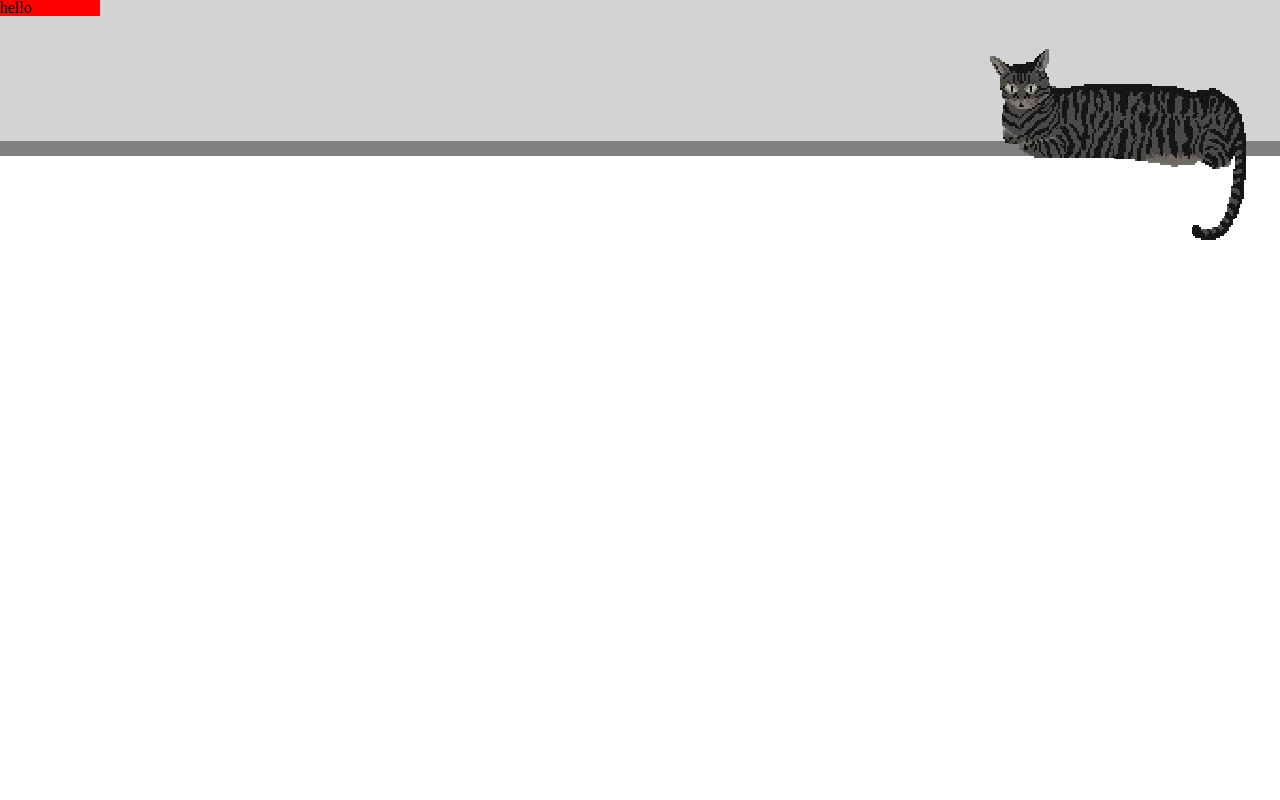
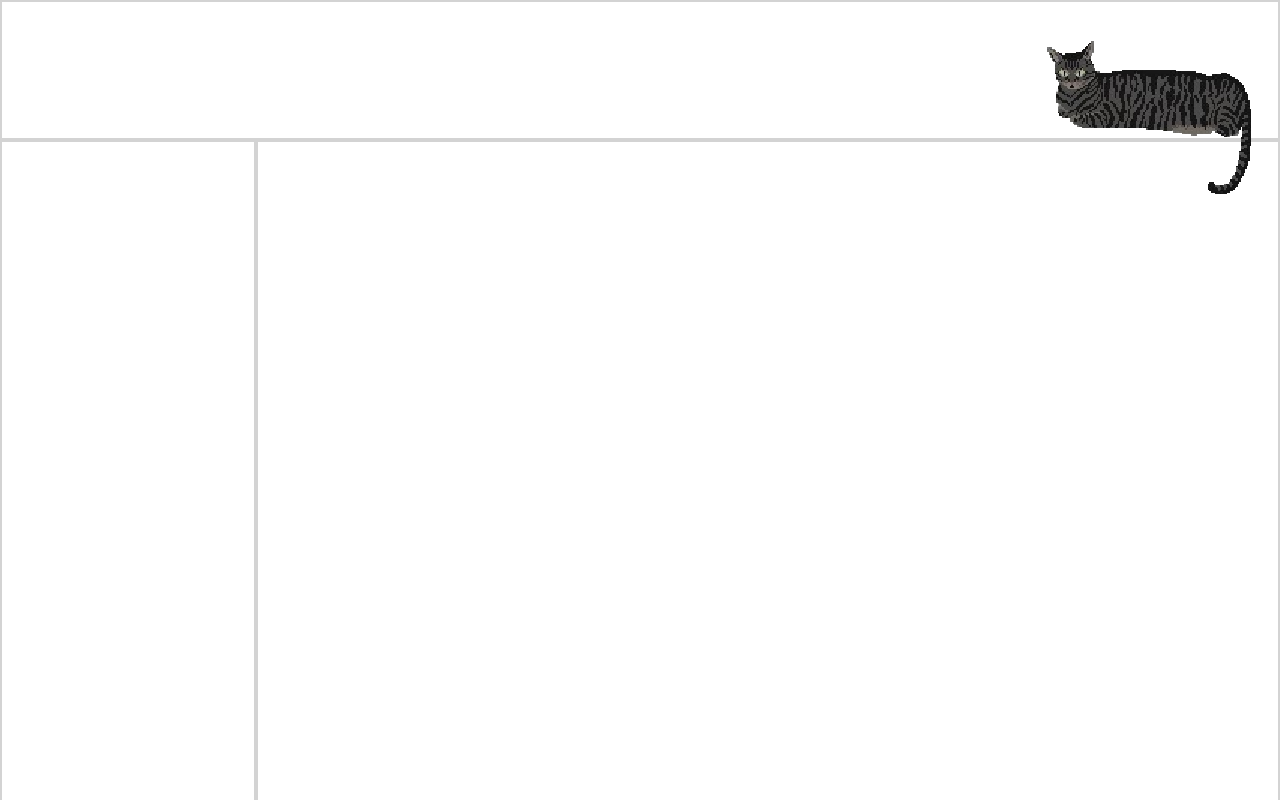
Before and after one commit to henryrossi/portfolio, a React app: page / in a window 1280 px wide. Shown: the top 800 px of the page. Built offline with nearby package versions, Linux system fonts and the light colour scheme; the HTML template or start-up script is replaced by a standard one.

Commit message:
elementary layout design

```diff
--- a/src/index.tsx
+++ b/src/index.tsx
@@ -13,13 +13,12 @@ const root = createRoot(reactEntry);
 root.render(
     <React.StrictMode>
         <div className='banner'>
-            <div className='left'>
-                <p>hello</p>
-            </div>
             <div className='right'>
                 <Pixels />
             </div>
             {/* <img src={Tuna} /> */}
         </div>
+        <div className='side-bar'></div>
+        <div className='projects'></div>
     </React.StrictMode>
 );
--- a/src/pixels.tsx
+++ b/src/pixels.tsx
@@ -5,18 +5,21 @@ export default function Pixels() {
     const ref = React.useRef(null);
 
     React.useEffect(() => {
-        if (ref.current != null) {
+        if (ref.current == null) {
+            return;
+        }
         const canvas = ref.current as HTMLCanvasElement;
         const ctx = canvas.getContext("2d");
-            if (ctx == null) return
+        if (ctx == null) {
+            return;
+        }
 
         const image = new Image();
         image.onload = () => {
             ctx.drawImage(image, 0, 0);
         };
         image.src = Tuna;
-        }
     });
 
-    return <canvas ref={ref} width="160" height="144"></canvas>
+    return <canvas ref={ref} width="160" height="144"></canvas>;
 }
--- a/src/reset.css
+++ b/src/reset.css
@@ -46,3 +46,7 @@ table {
 	border-collapse: collapse;
 	border-spacing: 0;
 }
+
+* {
+	box-sizing: border-box;
+}
--- a/src/style.css
+++ b/src/style.css
@@ -1,30 +1,31 @@
 .banner {
-    height: 141px;
+    height: 140px;
     width: 100%;
-    background-color: lightgray;
-    border-bottom: 15px solid grey;
-}
-
-.banner > .left {
-    float: left;
-    width: 100px;
-    background-color: red;
+    border: 2px solid lightgrey;
 }
 
 .banner > .right {
     float: right;
+    width: 240px;
 }
 
-.banner > img {
-    height: 700px;
-    image-rendering: pixelated;
-    image-rendering: crisp-edges;
+.side-bar {
+    display: inline-block;
+    width: 20%;
+    height: 900px;
+    border: 2px solid lightgrey;
+}
+
+.projects {
+    display: inline-block;
+    width: 80%;
+    height: 900px;
+    border: 2px solid lightgrey;
 }
 
 canvas {
-    width: 301px;
-    height: 270px;
+    width: 240px;
+    height: 216px;
     image-rendering: pixelated;
-
-
+    position: absolute;
 }
```
Lines whose indentation alone changed are shown as unchanged.
